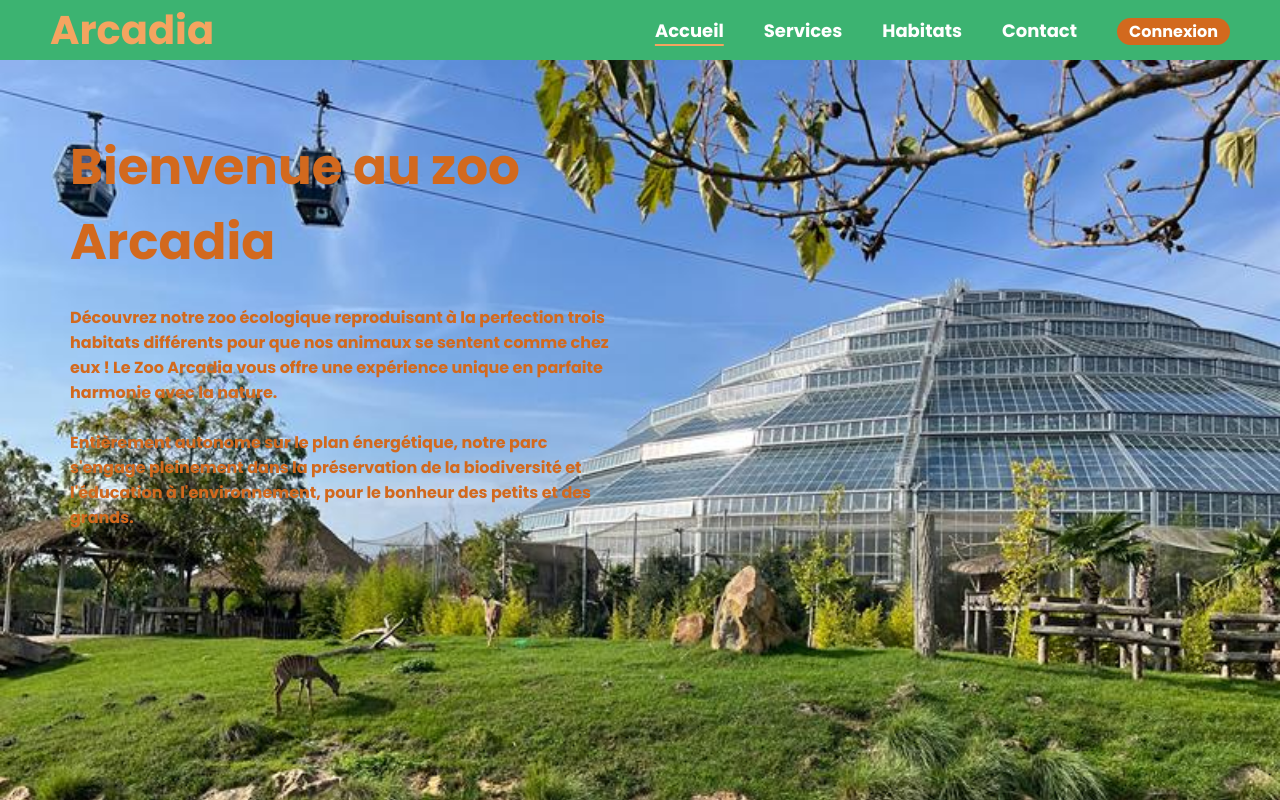
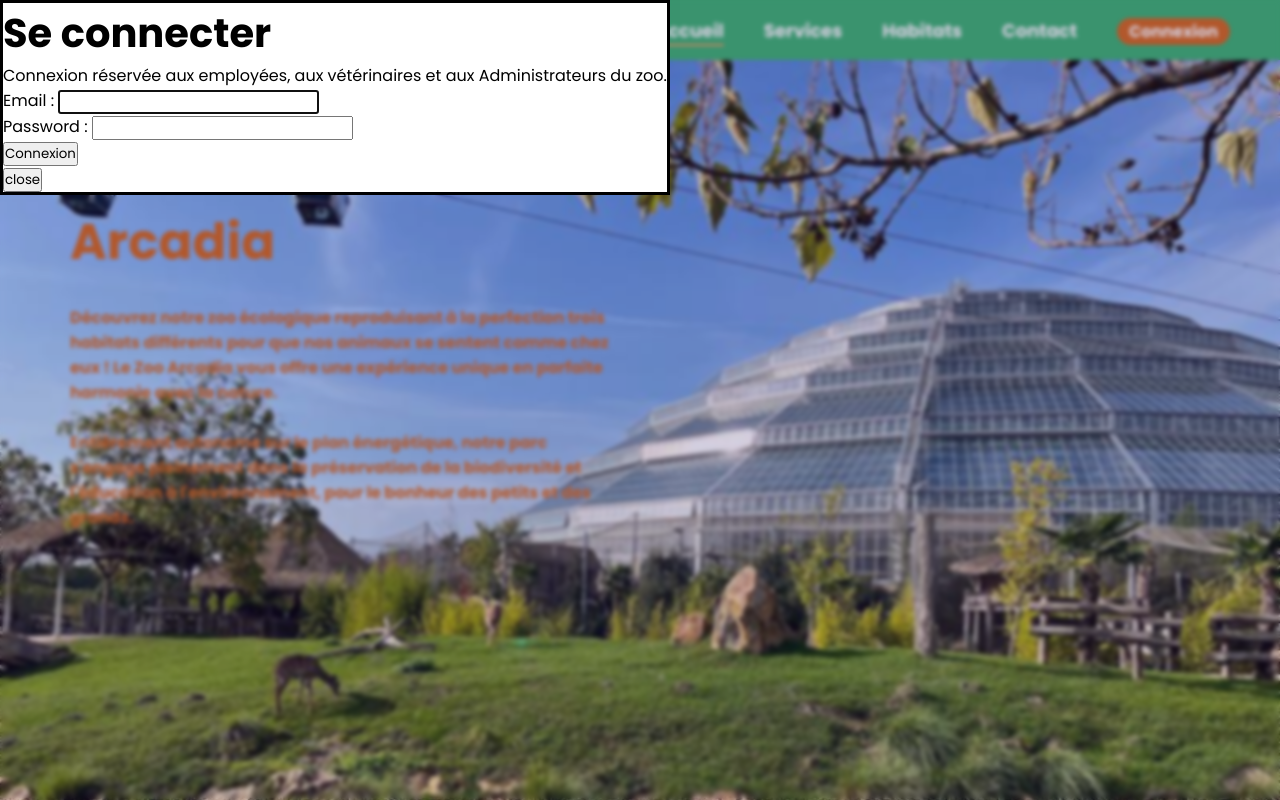
Before and after one commit to AnthonyFerreira91/Arcadia, a React (Vite) app: page / in a window 1280 px wide. Both pictures are taken after a click on the button "Connexion". Shown: the top 800 px of the page. Built offline with nearby package versions, Linux system fonts and the light colour scheme.

Commit message:
✨ US2 : Create <Modal/> and useModal hook

```diff
--- a/src/components/reusable/Button.tsx
+++ b/src/components/reusable/Button.tsx
@@ -1,9 +1,14 @@
-import { ReactNode } from "react";
+import { MouseEventHandler, ReactNode } from "react";
 import styled from "styled-components";
 import { theme } from "../../theme/Theme";
 
-export default function Button({ children }: { children: ReactNode }) {
-  return <ButtonStyled>{children}</ButtonStyled>;
+type ButtonProps = {
+  onClick: MouseEventHandler;
+  children: ReactNode;
+};
+
+export default function Button({ onClick, children }: ButtonProps) {
+  return <ButtonStyled onClick={onClick}>{children}</ButtonStyled>;
 }
 
 const ButtonStyled = styled.button`
--- /dev/null
+++ b/src/components/reusable/Modal.tsx
@@ -0,0 +1,48 @@
+import { ReactNode, useEffect, useRef } from "react";
+import styled from "styled-components";
+
+type ModalType = {
+  isOpen: boolean;
+  handleSwitch: () => void;
+  children: ReactNode;
+};
+
+export default function Modal({ isOpen, handleSwitch, children }: ModalType) {
+  // 👇 L'usage de cet ref va particulièrement nous intéresser
+  const modalRef = useRef<HTMLDialogElement>(null);
+
+  const close = () => {
+    modalRef.current?.close();
+  };
+
+  useEffect(() => {
+    const modal = modalRef.current;
+    if (isOpen && !modalRef.current?.open) {
+      modal?.showModal();
+    } else {
+      modal?.close();
+    }
+  }, [isOpen]);
+
+  return (
+    <ModalStyled
+      ref={modalRef}
+      // 👇 capture l'élément 'close' et mise à jour de l'état du composant
+      onClose={handleSwitch}
+    >
+      {children}
+      <button type="button" onClick={close}>
+        close
+      </button>
+    </ModalStyled>
+  );
+}
+
+const ModalStyled = styled.dialog`
+  width: 500;
+
+  &::backdrop {
+    background: rgba(50, 20, 100, 0.2);
+    backdrop-filter: blur(2px);
+  }
+`;
--- /dev/null
+++ b/src/components/ui/login/Login.tsx
@@ -0,0 +1,17 @@
+import styled from "styled-components";
+import LoginForm from "./LoginForm";
+
+export default function Login() {
+  return (
+    <LoginStyled>
+      <h2>Se connecter</h2>
+      <p>
+        Connexion réservée aux employées, aux vétérinaires et aux
+        Administrateurs du zoo.
+      </p>
+      <LoginForm />
+    </LoginStyled>
+  );
+}
+
+const LoginStyled = styled.div``;
--- a/src/components/ui/navbar/Navbar.tsx
+++ b/src/components/ui/navbar/Navbar.tsx
@@ -1,8 +1,13 @@
 import styled from "styled-components";
 import CustomLinkNav from "./CustomLinkNav";
 import Button from "../../reusable/Button";
+import Modal from "../../reusable/Modal";
+import Login from "../login/Login";
+import { useModal } from "../../../hooks/useModal";
 
 export default function Navbar() {
+  const { isOpen, switchOpen } = useModal();
+
   return (
     <NavbarStyled>
       <ul className="nav_ul">
@@ -19,9 +24,12 @@ export default function Navbar() {
           <h4>Contact</h4>
         </CustomLinkNav>
       </ul>
-      <Button>
+      <Button onClick={switchOpen}>
         <h5>Connexion</h5>
       </Button>
+      <Modal isOpen={isOpen} handleSwitch={switchOpen}>
+        <Login />
+      </Modal>
     </NavbarStyled>
   );
 }
--- /dev/null
+++ b/src/hooks/useModal.ts
@@ -0,0 +1,14 @@
+import { useState } from "react";
+
+export function useModal() {
+    const [isOpen, setIsOpen] = useState(false);
+
+    const switchOpen = (() => {
+        setIsOpen(isOpen => !isOpen);
+    });
+
+    return {
+        isOpen,
+        switchOpen
+    };
+}
--- a/src/index.css
+++ b/src/index.css
@@ -7,6 +7,10 @@
 
 html {
   font-size: 62.5%;
+
+  &:has(dialog[open]) {
+    overflow: hidden;
+  }
 }
 
 body {
--- a/src/pages/home/components/PreviewAnimals.tsx
+++ b/src/pages/home/components/PreviewAnimals.tsx
@@ -11,7 +11,7 @@ export default function PreviewAnimals() {
         <h2>Animaux</h2>
         <div className="avatar_contener">
           {zooAnimals.map((animal) => (
-            <div className="avatar_contener-profile">
+            <div className="avatar_contener-profile" key={animal.name}>
               <AvatarAnimal img={animal.avatar} />
               <h4>{animal.name}</h4>
             </div>
```
Also changed, not shown: src/components/ui/login/LoginModal.tsx (deleted, +0 -14 lines).
